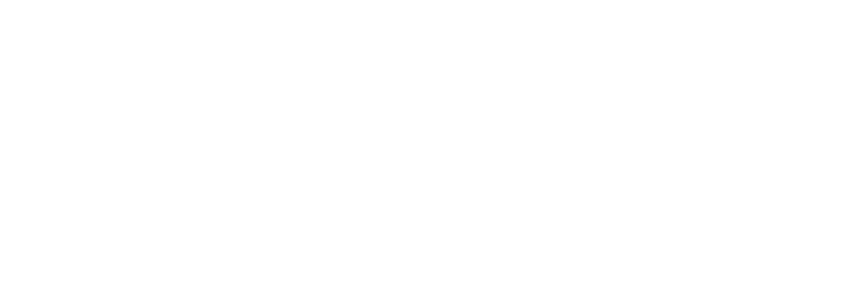
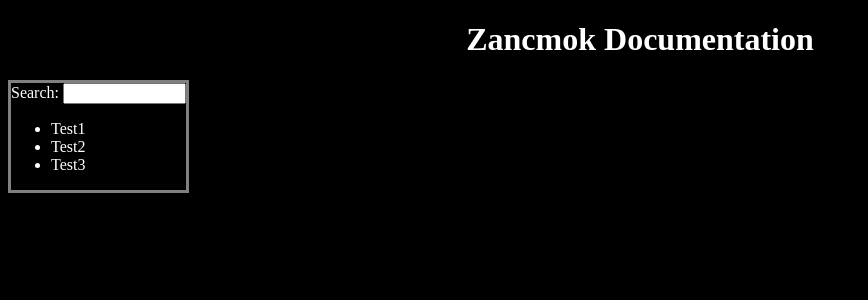
Before and after one commit to Zancmok/SomeGame, a Flask app: page / in a window 1280 px wide. Before the commit the part shown is empty. Shown: the top 300 px of the page, without its empty margins (0-868 px from the left). Run offline with Flask 3, Linux system fonts and the light colour scheme.

Commit message:
A quick update.

```diff
--- /dev/null
+++ b/Documentation/static/index.css
@@ -0,0 +1,17 @@
+body {
+    background-color: black;
+    color: white;
+}
+
+.title {
+    text-align: center;
+}
+
+.table {
+    border: 3px solid #808080;
+    width: 175px;
+}
+
+input {
+    width: 115px;
+}
--- a/Documentation/templates/index.html
+++ b/Documentation/templates/index.html
@@ -3,8 +3,21 @@
 <head>
     <meta charset="UTF-8">
     <title>Zancmok Documentation</title>
+    <link rel="stylesheet" type="text/css" href="{{ url_for('static', filename='index.css') }}">
 </head>
 <body>
-
+    <div class="main-div">
+        <h1 class="title">Zancmok Documentation</h1>
+        <div class="table">
+            <div>
+                Search: <input>
+            </div>
+            <ul>
+                <li>Test1</li>
+                <li>Test2</li>
+                <li>Test3</li>
+            </ul>
+        </div>
+    </div>
 </body>
 </html>
--- /dev/null
+++ b/dev-tools/generate-documentation.py
@@ -0,0 +1,5 @@
+def main() -> None:
+    pass
+
+if __name__ == '__main__':
+    main()
```
